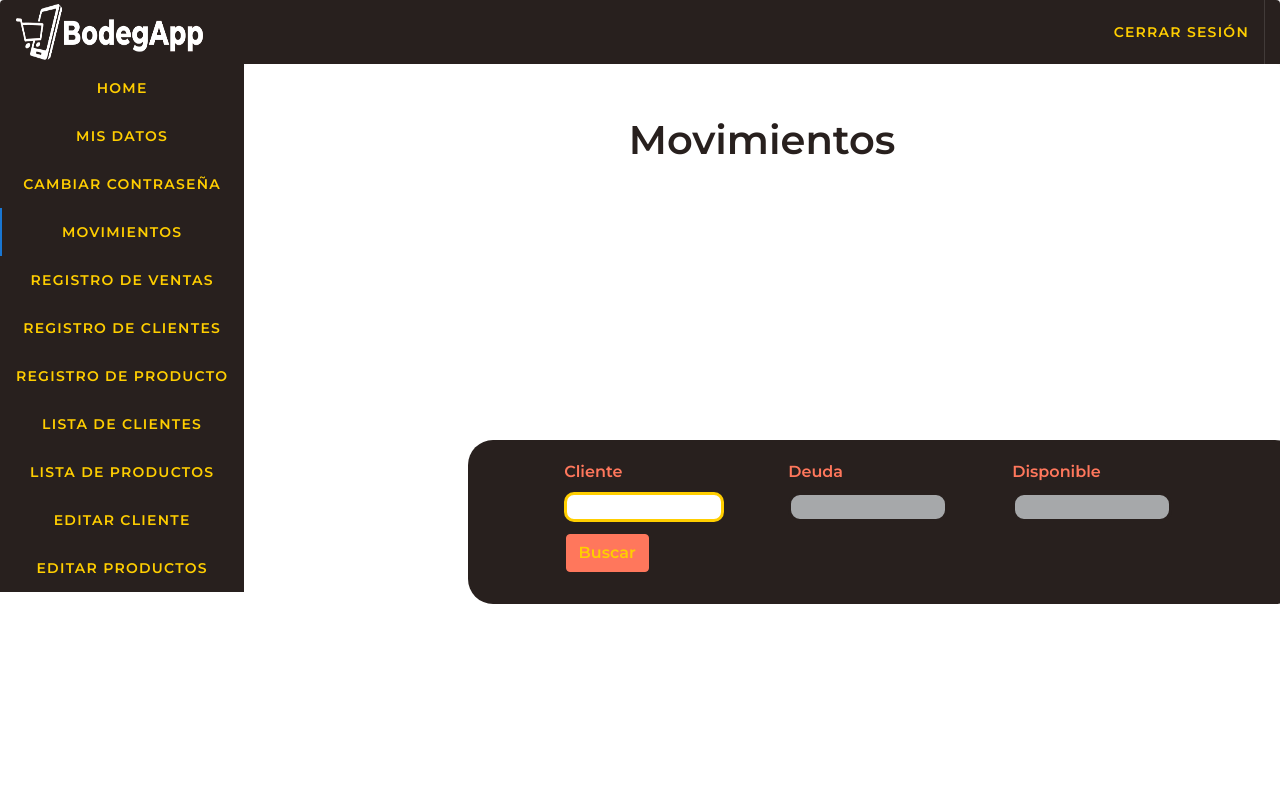
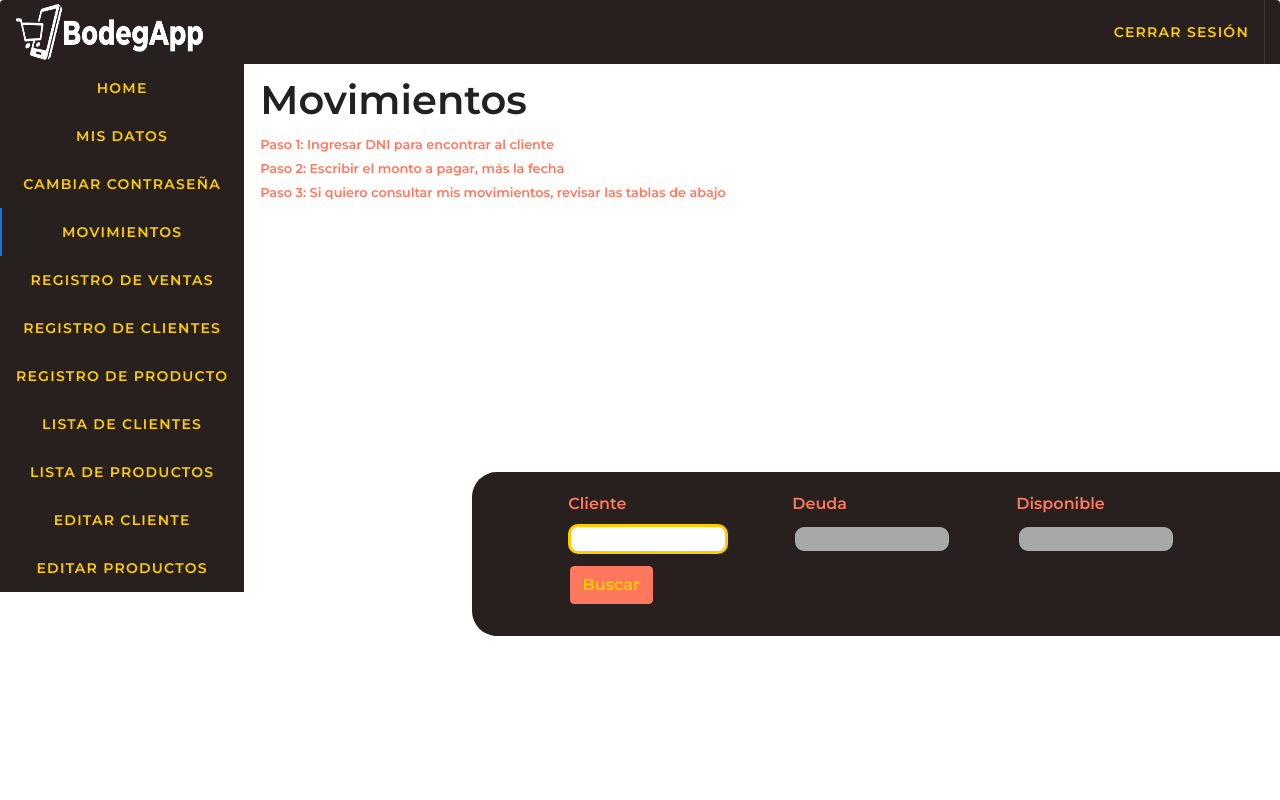
Before and after one commit to GinoQuispe21/FrontEnd---BodegApp, a Vue app: page /homepage in a window 1280 px wide. Both pictures are taken after a click on the tab "MOVIMIENTOS". Shown: the top 800 px of the page. Built offline with nearby package versions, Linux system fonts and the light colour scheme.

Commit message:
agregado

```diff
--- a/src/components/HomeP.vue
+++ b/src/components/HomeP.vue
@@ -3,9 +3,8 @@
         <div class="container no-gutters ass">
             <div class="row justify-content-center align-items-center register_body">
                 <div class="col-auto">
-                    <h1>Dedicado a todos nuestros hermanos peruanos y peruanas que </h1>
-                    <h1> lucharon y hasta ahora alzan su voz ante la corrupción por </h1>
-                    <h1>parte del estado.</h1>
+                    <h1>Bienvenido a BodegApp </h1>
+
                 </div>
             </div>
         </div>
--- a/src/components/Movements.vue
+++ b/src/components/Movements.vue
@@ -1,7 +1,15 @@
 <template>
     <v-card>
-        <div class="container no-gutters ass">
-            <h1 class="Title">Movimientos</h1>
+        <div style="padding-left: 1rem" class="container no-gutters ass">
+            <h1 >Movimientos</h1>
+            <div style="color: #ff775c" >
+                <small>Paso 1: Ingresar DNI para encontrar al cliente</small>
+                <br>
+                <small>Paso 2: Escribir el monto a pagar, más la fecha</small>
+                <br>
+                <small>Paso 3: Si quiero consultar mis movimientos, revisar las tablas de abajo</small>
+                <br>
+            </div>
             <div class="row justify-content-center align-items-center register_body">
                 <div class=" col-auto ">
                     <div style="align-items: center">
@@ -66,7 +74,7 @@
                                 </div>
                                 <input v-model="generated_date_p" id="date" type="text" step="0.1" class="aaaa"/>
                                 <div class="col-auto">
-                                  <b-btn @click="postPayment()">Pagar</b-btn>
+                                  <b-btn style="color: #28201e" @click="postPayment()">Pagar</b-btn>
                                 </div>
                             </div>
                           <div class="text-right">
--- a/src/components/RegisterClient.vue
+++ b/src/components/RegisterClient.vue
@@ -2,6 +2,16 @@
     <v-card>
         <div class="container no-gutters ass">
             <h1>Registrar Cliente</h1>
+            <div  style="color: #ff775c">
+                <small>Paso 1: Ingresar los datos del cliente</small>
+                <small>--</small>
+                <small>NOTA: NO SE PUEDE REGISTRAR DOS CLIENTES CON EL MISMO DNI</small>
+                <br>
+                <small>Paso 2: Escoger un paquete de tasa de interés para el cliente</small>
+                <br>
+                <small>Paso 3: Darle al botón "Registrar"</small>
+                <br>
+            </div>
             <div class="row justify-content-center align-items-center register_body">
                 <div class="col-auto">
                     <div class="bg-primary register_form">
--- a/src/components/RegisterSale.vue
+++ b/src/components/RegisterSale.vue
@@ -2,6 +2,17 @@
     <v-card>
         <div class="container no-gutters ass">
             <h1>Registrar Venta</h1>
+            <div style="padding-left: 0.5rem">
+            <small>Paso 1: Ingresar DNI para encontrar al cliente</small>
+            <br>
+            <small>Paso 2: Seleccionar productos, con una cantidad, para agregarlo a la lista de compra</small>
+            <br>
+            <small>Paso 3: Seleccionar tipo de delivery</small>
+            <br>
+            <small>Paso 4: Ingresar la fecha de la orden</small>
+            <br>
+                <small>Paso 5: Registrar Venta</small>
+            </div>
             <div class="row justify-content-center align-items-center register_body">
                 <div class=" col-auto">
                     <div class="help">
@@ -408,4 +419,7 @@
       opacity: 0.90;
       height: auto;
     }
+    small{
+        color: #ff775c;
+    }
 </style>
```
